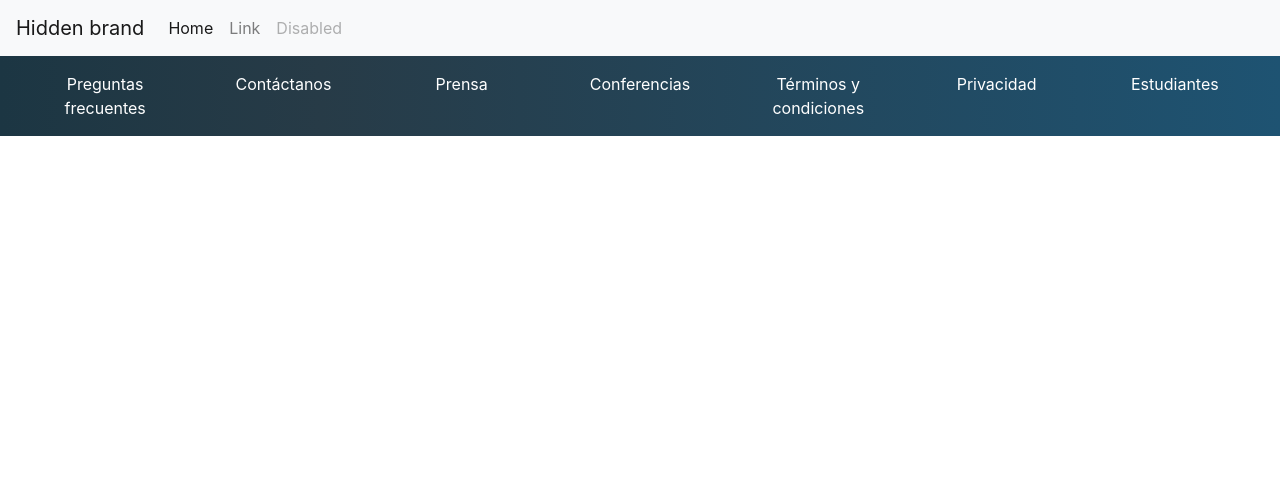
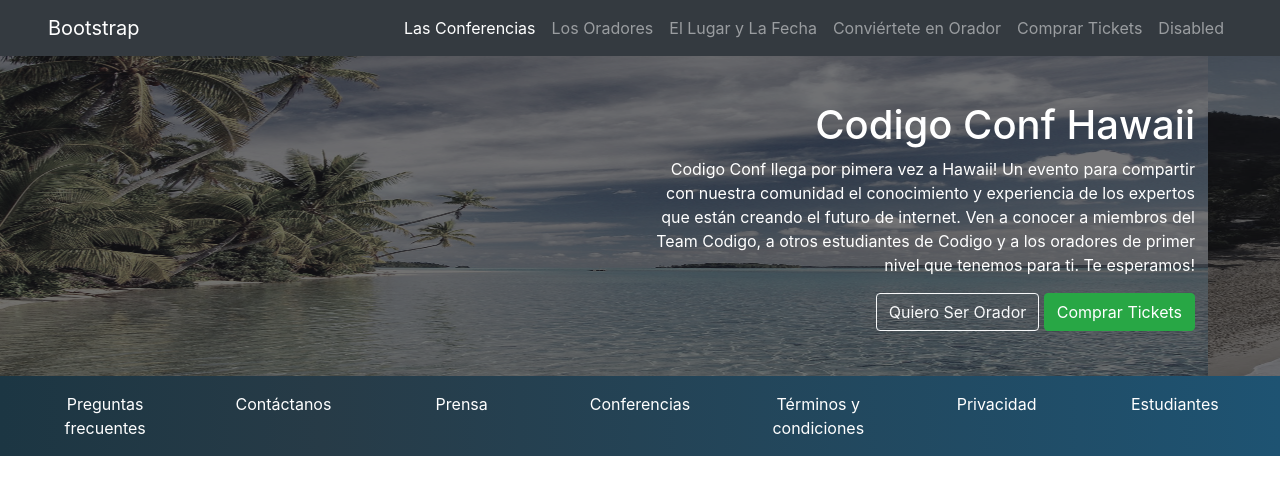
Before and after one commit to CrisJack/proyecto_bootstrap, a plain HTML site: page index.html in a window 1280 px wide. Drawn offline with nearby package versions, Linux system fonts and the light colour scheme.

Commit message:
header and secction finish

```diff
--- /dev/null
+++ b/css/style.css
@@ -0,0 +1,32 @@
+footer{
+    background: linear-gradient(90deg,#1c3643,#273b47 25%,#1e5372);
+}
+footer .columnas div a{
+    text-decoration: none;
+    color: white;
+
+}
+.slider img{
+    height: 40vh;
+    filter: grayscale(70%);
+}
+.slider {
+    background: cover;
+
+}
+.texto{
+    height: 40vh;
+}
+.negro:before {
+    content: "";
+    position: absolute;
+    top: 0;
+    right: 0;
+    left: 0;
+    bottom: 0;
+     background-color:rgb(26, 26, 29,0.6);/*la ultima opcion del rgb es la transparencia
+    width: 100%; */
+    height: 40vh;
+    /* opacity: 0.6; */
+   padding-right: 100px;
+  }
--- a/index.html
+++ b/index.html
@@ -1,60 +1,113 @@
 <!DOCTYPE html>
 <html lang="en">
   <head>
-    <meta charset="UTF-8">
-    <meta name="viewport" content="width=device-width, initial-scale=1.0">
-    <meta http-equiv="X-UA-Compatible" content="ie=edge">
+    <meta charset="UTF-8" />
+    <meta name="viewport" content="width=device-width, initial-scale=1.0" />
+    <meta http-equiv="X-UA-Compatible" content="ie=edge" />
     <link
       rel="stylesheet"
       href="https://stackpath.bootstrapcdn.com/bootstrap/4.3.1/css/bootstrap.min.css"
       integrity="sha384-ggOyR0iXCbMQv3Xipma34MD+dH/1fQ784/j6cY/iJTQUOhcWr7x9JvoRxT2MZw1T"
       crossorigin="anonymous"
     />
-    <link rel="stylesheet" href="style.css" />
+    <link rel="stylesheet" href="./css/style.css" />
     <title>Document</title>
   </head>
   <body>
     <header>
-            <nav class="navbar navbar-expand-lg navbar-light bg-light">
-                    <button class="navbar-toggler" type="button" data-toggle="collapse" data-target="#navbarTogglerDemo01" aria-controls="navbarTogglerDemo01" aria-expanded="false" aria-label="Toggle navigation">
+      <nav class="navbar navbar-expand-lg navbar-dark bg-dark px-5">
+        <a class="navbar-brand" href="#">Bootstrap</a>
+        <button
+          class="navbar-toggler"
+          type="button"
+          data-toggle="collapse"
+          data-target="#navbarSupportedContent"
+          aria-controls="navbarSupportedContent"
+          aria-expanded="false"
+          aria-label="Toggle navigation"
+        >
           <span class="navbar-toggler-icon"></span>
         </button>
-                    <div class="collapse navbar-collapse" id="navbarTogglerDemo01">
-                      <a class="navbar-brand" href="#">Hidden brand</a>
-                      <ul class="navbar-nav mr-auto mt-2 mt-lg-0">
+
+        <div class="collapse navbar-collapse" id="navbarSupportedContent">
+          <ul class="navbar-nav ml-auto">
             <li class="nav-item active">
-                          <a class="nav-link" href="#">Home <span class="sr-only">(current)</span></a>
+              <a class="nav-link" href="#"
+                >Las Conferencias <span class="sr-only">(current)</span></a
+              >
             </li>
             <li class="nav-item">
-                          <a class="nav-link" href="#">Link</a>
+              <a class="nav-link" href="#">Los Oradores</a>
             </li>
             <li class="nav-item">
-                          <a class="nav-link disabled" href="#" tabindex="-1" aria-disabled="true">Disabled</a>
+              <a class="nav-link" href="#">El Lugar y La Fecha</a>
+            </li>
+            <li class="nav-item">
+              <a class="nav-link" href="#">Conviértete en Orador</a>
+            </li>
+            <li class="nav-item">
+              <a class="nav-link" href="#">Comprar Tickets</a>
+            </li>
+            <li class="nav-item">
+              <a
+                class="nav-link "
+                href="#"
+                tabindex="-1"
+                aria-disabled="true"
+                >Disabled</a
+              >
             </li>
           </ul>
         </div>
       </nav>
     </header>
+    <section>
+      <div class="container-fluid">
+        <div class="row seccion">
+          <div class="col px-0">
+              <div id="carouselExampleControls" class="carousel slide slider" data-ride="carousel">
+                  <div class="carousel-inner">
+                    <div class="carousel-item active">
+                      <img src="./assets/img/hawaii.jpg" class="d-block w-100" alt="...">
+                    </div>
+                    <div class="carousel-item">
+                      <img src="./assets/img/hawaii2.jpg" class="d-block w-100" alt="...">
+                    </div>
+                    <div class="carousel-item">
+                      <img src="./assets/img/hawaii3.jpeg" class="d-block w-100" alt="...">
+                    </div>
+                    <div class="overlay negro">
+                      <div class="container">
+                        <div class="texto row justify-content-end align-items-center">
+                          <div class="col col-sm-12 col-lg-6 text-center text-sm-right">
+                            <h1 class="text-white">Codigo Conf Hawaii</h1>
+                            <p class="d-none d-sm-block text-white" >Codigo Conf llega por pimera vez a Hawaii! Un evento para compartir con nuestra comunidad el conocimiento y experiencia de los expertos que están creando el futuro de internet. Ven a conocer a miembros del Team Codigo, a otros estudiantes de Codigo y a los oradores de primer nivel que tenemos para ti. Te esperamos!</p>
+                            <button type="button" class="btn btn-outline-light">Quiero Ser Orador</button>
+                            <button type="button" class="btn btn-success">Comprar Tickets</button>
+                          </div>
 
-
-
-
-
-
-
-
-
-
-
+                        </div>
+                      </div>
+                    </div>
+                  </div>
+                </div>
+          </div>
+        </div>
+      </div>
+    </section>
 
     <footer>
       <div class="container-fluid">
         <div class="row columnas p-3 text-center">
-            <div class="col"><a href="#">Preguntas<br>frecuentes</a></div>
+          <div class="col">
+            <a href="#">Preguntas<br />frecuentes</a>
+          </div>
           <div class="col-12 col-md-4 col-lg"><a href="#">Contáctanos</a></div>
           <div class="col-12 col-md-4 col-lg"><a href="#">Prensa</a></div>
           <div class="col-12 col-md-4 col-lg"><a href="#">Conferencias</a></div>
-            <div class="col-12 col-md-4 col-lg"><a href="#">Términos y<br>condiciones</a></div>
+          <div class="col-12 col-md-4 col-lg">
+            <a href="#">Términos y<br />condiciones</a>
+          </div>
           <div class="col-12 col-md-4 col-lg"><a href="#">Privacidad</a></div>
           <div class="col-12 col-md-4 col-lg"><a href="#">Estudiantes</a></div>
         </div>
--- a/style.css
+++ /dev/null
@@ -1,8 +0,0 @@
-footer{
-    background: linear-gradient(90deg,#1c3643,#273b47 25%,#1e5372);
-}
-footer .columnas div a{
-    text-decoration: none;
-    color: white;
-
-}
```
Also changed, not shown: assets/img/hawaii.jpg (added), assets/img/hawaii2.jpg (added), assets/img/hawaii3.jpeg (added). Lines whose indentation alone changed are shown as unchanged.
